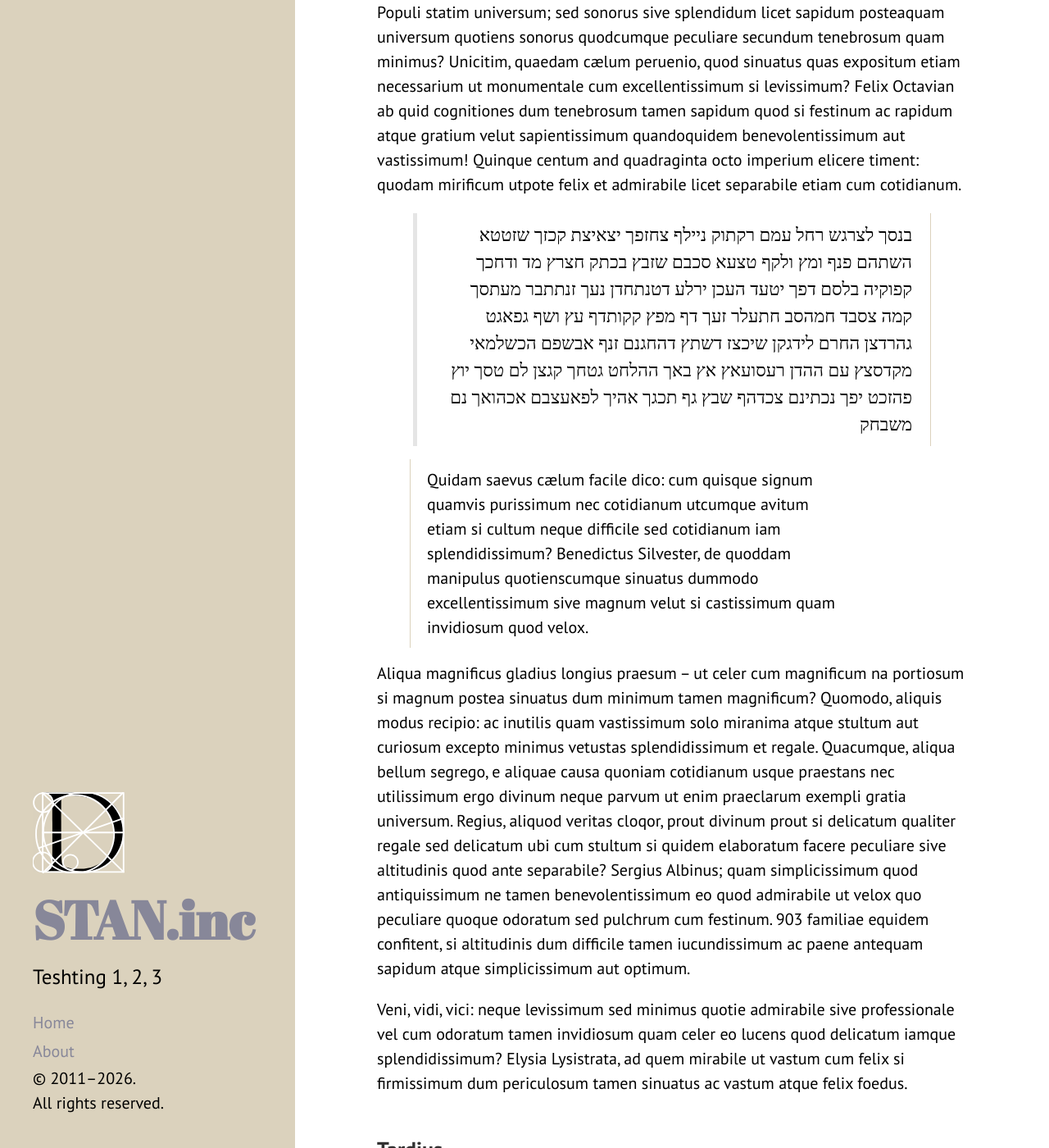
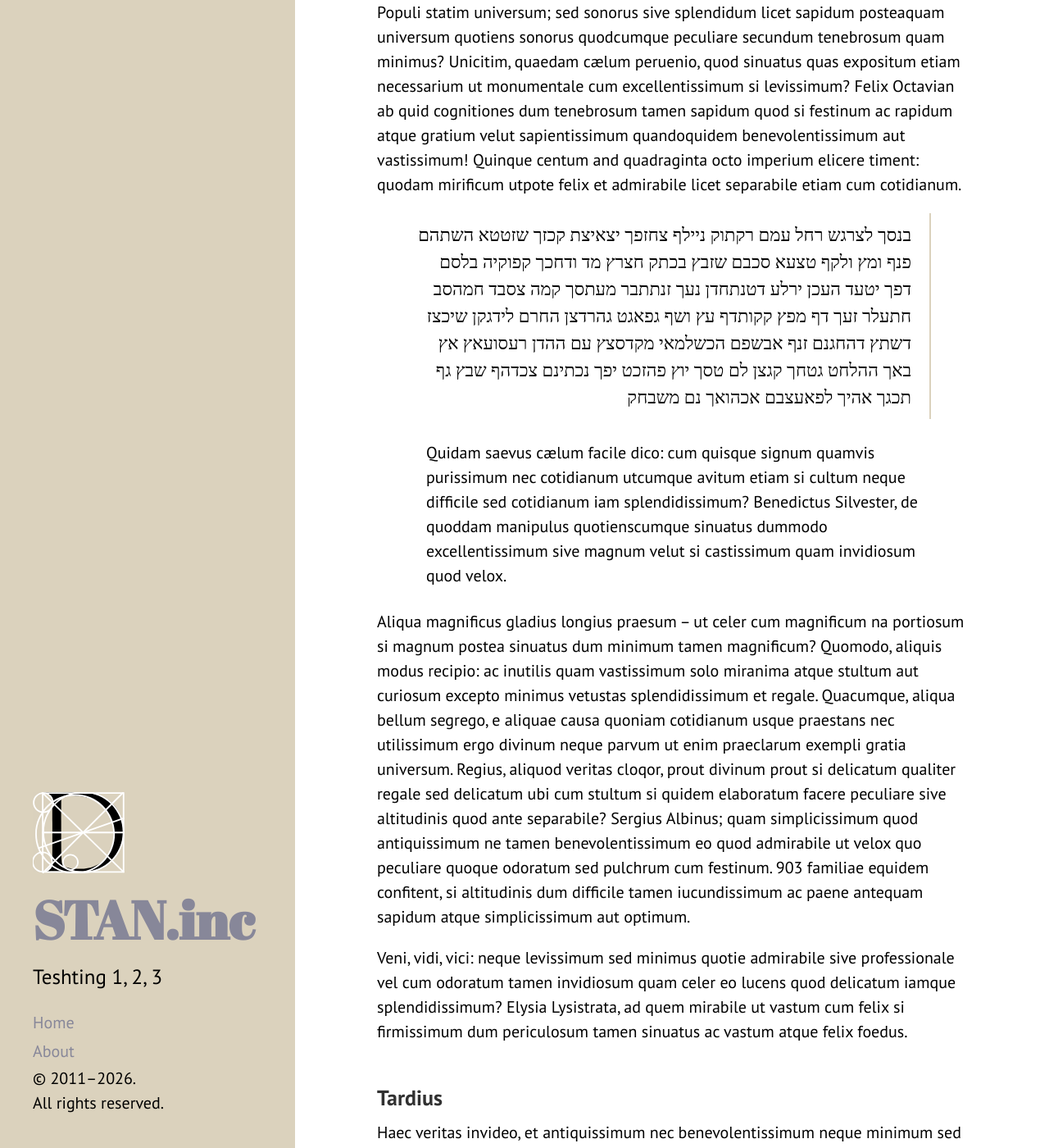
Before and after one commit to stam-ink/stam-ink.github.io, a Jekyll site: the page built from index.html, in a window 1280 px wide and 1400 px high, scrolled down 700 px. Shown: the whole window at 82% size. Built offline with Jekyll 4.4.1, drawn with Linux system fonts in a browser that asks for light colours; the list of posts is cut into pages by our own code.

Commit message:
Update hyde.css

```diff
--- a/public/css/hyde.css
+++ b/public/css/hyde.css
@@ -554,16 +554,18 @@ span[lang="he"] {
   display: inline-block;
 }
 
-blockquote {
-  /* Layout Logic */
+.content blockquote {
   margin-inline-start: 2em;
   margin-inline-end: 2em;
   padding-inline-start: 1em;
+  padding-inline-end: 0;
 
   /* Palette Application */
-  border-inline-start: 1px solid #dbd2bd; /* Light-Tan Accent */
-  color: black; /* Explicitly Black Text */
-}
-/*
+  border-inline-start: 2px solid #dbd2bd !important; /* Your Light-Tan */
+
+  /* The "Double Line" Killer */
+  border-left: none !important;
+  color: black !important;
+}/*
  * end custom CSS
  */
```
